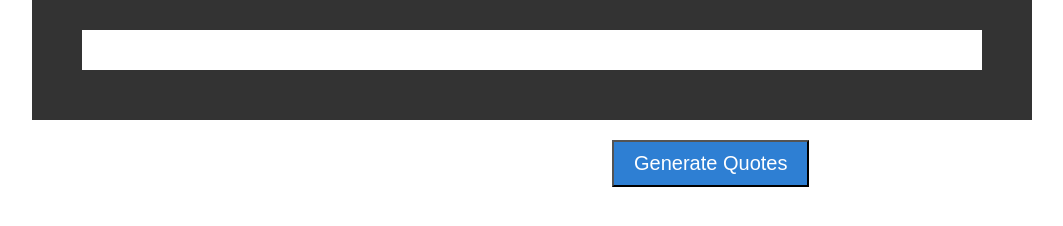
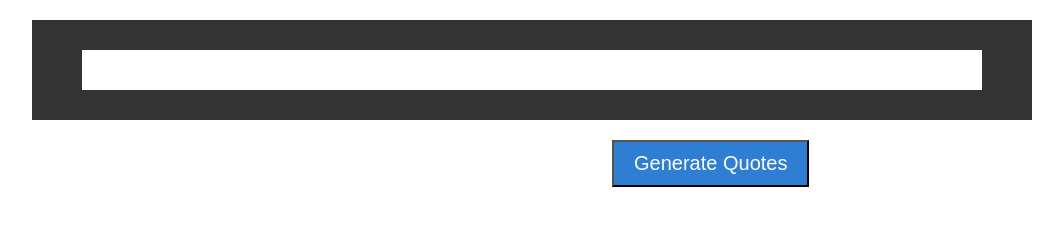
Before and after one commit to The-truth-seeker69/test, a plain HTML site: page index.html in a window 1280 px wide. Shown: the whole page, without its empty margins (108-1171 px from the left). Drawn offline with Linux system fonts and the light colour scheme.

Commit message:
Update style.css

```diff
--- a/style.css
+++ b/style.css
@@ -12,8 +12,7 @@
     padding: 30px 50px;
     background: #333;
     overflow: auto;
-    padding-bottom: 50px;
-    padding-top:30px;
+    margin-top:20px;
 }
 
 .quotes-displayer {
```
